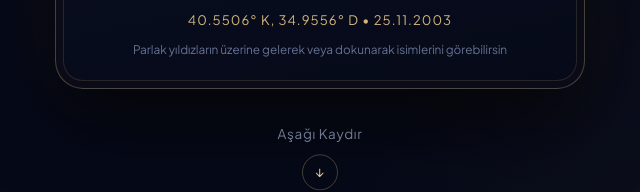
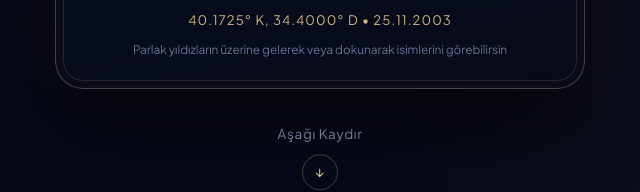
Before and after one commit to Frknakay/iyikidogdunmelike, a plain HTML site: page index.html in a window 1280 px wide. Shown: the part 868-1060 px from the top of the page, 320-960 px from the left. Drawn offline with nearby package versions, Linux system fonts and the light colour scheme; a web font is replaced by a local one.

Commit message:
index.html

```diff
--- a/index.html
+++ b/index.html
@@ -1356,8 +1356,8 @@
 
       // Doğum yeri ve koordinatları (Çorum)
       birthCity: "Çorum, Türkiye",
-      birthLat: 40.5506,
-      birthLon: 34.9556,
+      birthLat: 40.1725,
+      birthLon: 34.4000,
 
       // "Sürpriz" sekmesinin giriş şifresi (İstediğin gibi değiştirebilirsin)
       password: "8888",
```
